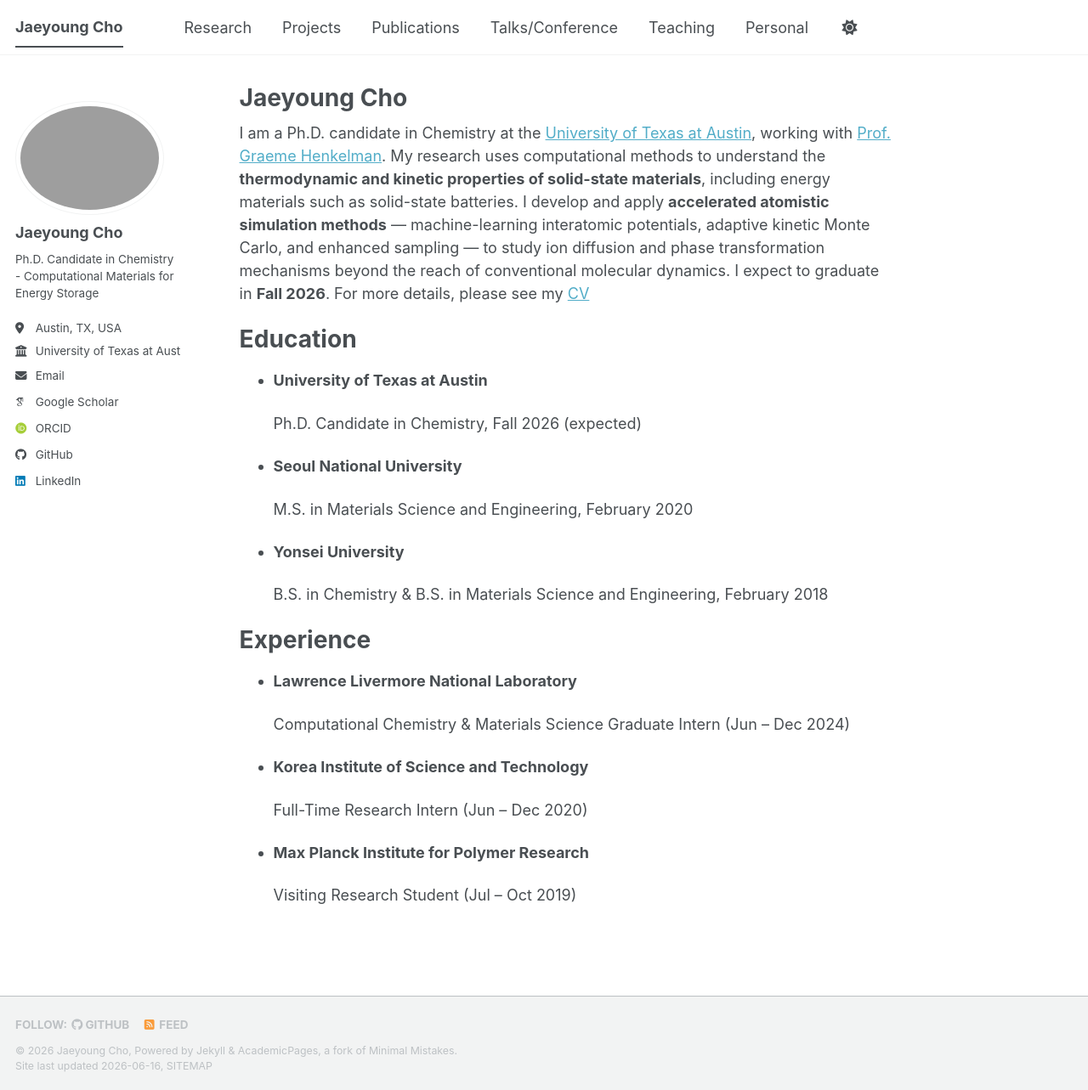
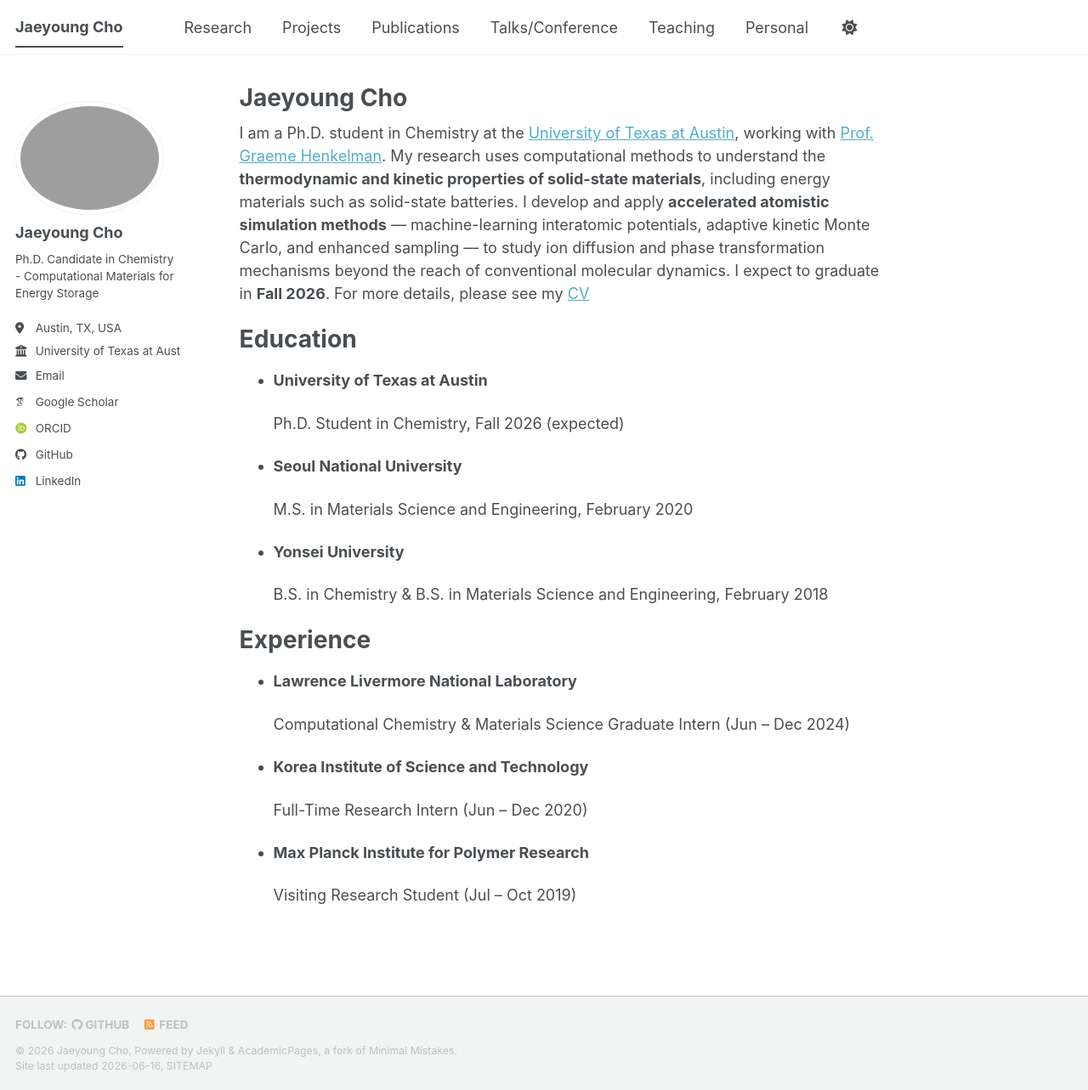
Before and after one commit to jycho5758/jycho5758.github.io, a Jekyll site: the page built from _pages/about.md, in a window 1280 px wide and 1283 px high. Shown: the whole window at 85% size. Built offline with Jekyll 4.4.1, drawn with Linux system fonts in a browser that asks for light colours; some web fonts are replaced; a script bundle is joined from its source files by our own code; library files that are not in the unit come from our copies.

Commit message:
Update about.md

```diff
--- a/_pages/about.md
+++ b/_pages/about.md
@@ -7,13 +7,13 @@ redirect_from:
   - /about.html
 ---
 
-I am a Ph.D. candidate in Chemistry at the [University of Texas at Austin](https://www.utexas.edu/), working with [Prof. Graeme Henkelman](https://theory.cm.utexas.edu/henkelman/). My research uses computational methods to understand the **thermodynamic and kinetic properties of solid-state materials**, including energy materials such as solid-state batteries. I develop and apply **accelerated atomistic simulation methods** — machine-learning interatomic potentials, adaptive kinetic Monte Carlo, and enhanced sampling — to study ion diffusion and phase transformation mechanisms beyond the reach of conventional molecular dynamics. I expect to graduate in **Fall 2026**. For more details, please see my <a href="/files/CV_Jaeyoung_Cho.pdf" target="_blank">CV</a>
+I am a Ph.D. student in Chemistry at the [University of Texas at Austin](https://www.utexas.edu/), working with [Prof. Graeme Henkelman](https://theory.cm.utexas.edu/henkelman/). My research uses computational methods to understand the **thermodynamic and kinetic properties of solid-state materials**, including energy materials such as solid-state batteries. I develop and apply **accelerated atomistic simulation methods** — machine-learning interatomic potentials, adaptive kinetic Monte Carlo, and enhanced sampling — to study ion diffusion and phase transformation mechanisms beyond the reach of conventional molecular dynamics. I expect to graduate in **Fall 2026**. For more details, please see my <a href="/files/CV_Jaeyoung_Cho.pdf" target="_blank">CV</a>
 
 Education
 ======
 * **University of Texas at Austin**
 
-  Ph.D. Candidate in Chemistry, Fall 2026 (expected)
+  Ph.D. Student in Chemistry, Fall 2026 (expected)
 
 * **Seoul National University**
 
```
